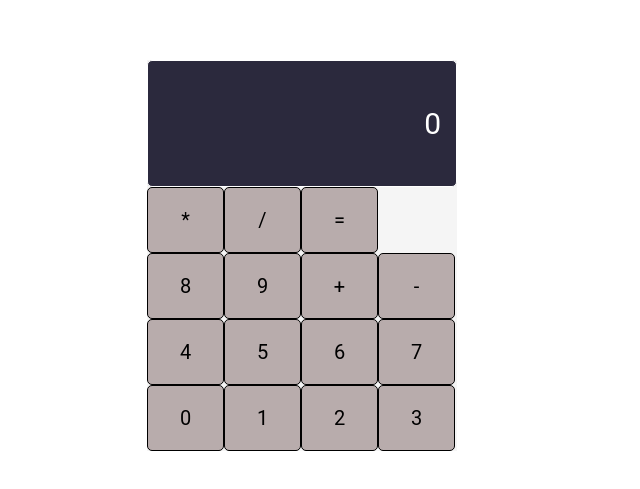
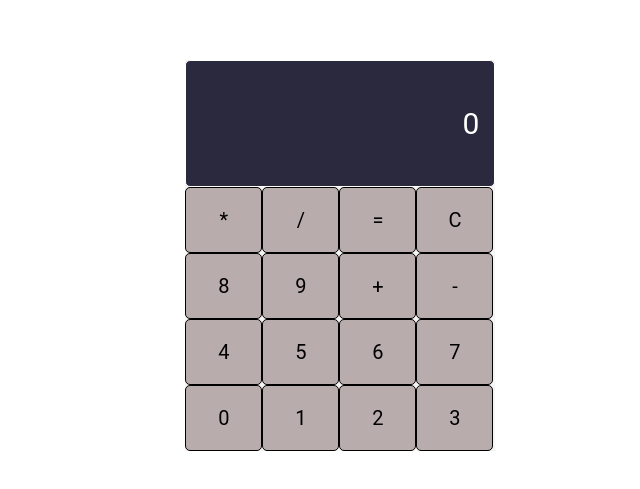
Before and after one commit to SimoneZem/calculator, a React (Create React App) app: page / in a window 1280 px wide. Shown: the part 241-730 px from the top of the page, without its empty margins (301-941 px from the left). Built offline with nearby package versions, Linux system fonts and the light colour scheme.

Commit message:
feat(add displayResult): add result to display

```diff
--- a/src/App.css
+++ b/src/App.css
@@ -10,7 +10,7 @@
 .App {
   display: flex;
   width: 310px;
-  padding-left: 35%;
+  padding-left: 38%;
   margin-top: 15%;
 }
 
--- a/src/App.jsx
+++ b/src/App.jsx
@@ -2,12 +2,11 @@ import React, { useState } from "react";
 import { CustomButton } from "./components/CustomButton";
 import { Display } from "./components/Display";
 import { operationsToDo } from "./utils";
-
 import "./App.css";
 
 const numbersLenght = 10;
 const buttonsNumbersArray = Array.from(Array(numbersLenght).keys()); //DRY: don't repeat yourself
-const operations = ["+", "-", "*", "/", "="];
+const operations = ["+", "-", "*", "/", "=", "C"];
 
 function App() {
   const [displayResult, setDisplayResult] = useState(false);
@@ -15,8 +14,11 @@ function App() {
   const [numbers, setSelectedNumber] = useState([]); //array vuoto
   const [secondNumber, setSecondNumber] = useState([]);
   const [isSecondNumber, setIsSecondNumber] = useState(false);
+  //attempt for delete button
+  //operazioni sugli array (pop), isSecondNumber, setSelectedNumber, setSecondNumber. Tutto dentro operationsToDo
 
   const [result, setResult] = useState(null);
+
   console.log(">>>> ~ file: App.jsx ~ line 20 ~ App ~ result", result);
 
   const handleButton = (newNumber) => {
@@ -58,6 +60,7 @@ function App() {
             />
           ))}
           <Display
+            result={result}
             selectedNumber={numbers}
             isSecondNumber={isSecondNumber}
             secondSelectedNumber={secondNumber}
--- a/src/components/Display/index.jsx
+++ b/src/components/Display/index.jsx
@@ -2,15 +2,19 @@ import React from "react";
 import "./displayStyle.css";
 
 export const Display = ({
+  result,
   selectedNumber,
   isSecondNumber,
   secondSelectedNumber,
 }) => {
+  console.log(">>>> ~ file: index.jsx ~ line 10 ~ result", result);
   const firstNumber = Number(selectedNumber?.join(""));
   const secondNumber = Number(secondSelectedNumber?.join(""));
+  const numberToDisplay = !isSecondNumber ? firstNumber : secondNumber;
+  const weHaveAResult = result !== null;
   return (
     <div className="display-stile ">
-      <p>{!isSecondNumber ? firstNumber : secondNumber}</p>
+      {weHaveAResult ? <p> {result} </p> : <p>{numberToDisplay}</p>}
       {/*Number trasforma da stringa in numero; join torna una nuova stringa concatenata di tutti gli elementi
       presenti nell'array*/}
       {/* ! ----> se isSecondNumber è true verrà valorizzato false  */}
--- a/src/utils/index.js
+++ b/src/utils/index.js
@@ -11,6 +11,8 @@ const operations = ({ parsedArray1, parsedArray2, operationChoosed }) => {
 
     case "*":
       return parsedArray1 * parsedArray2;
+
+    case "C":
   }
 };
 
```
